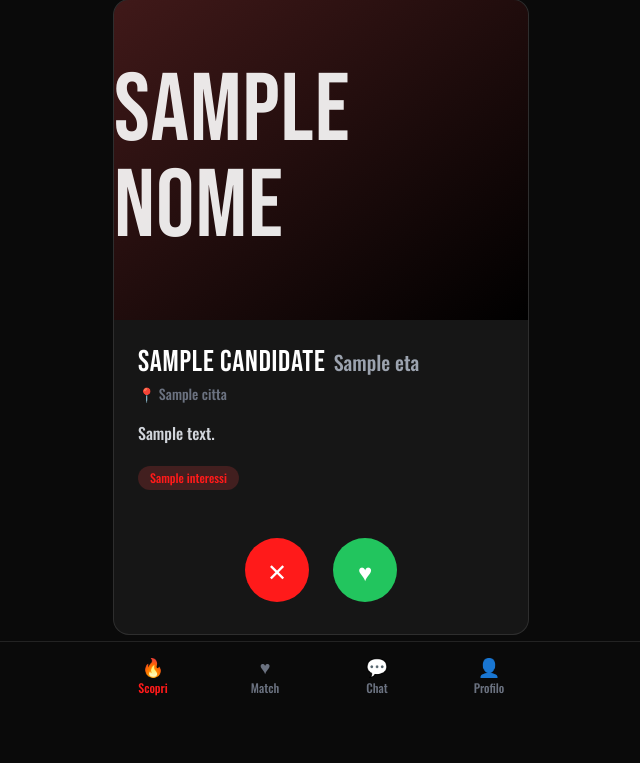
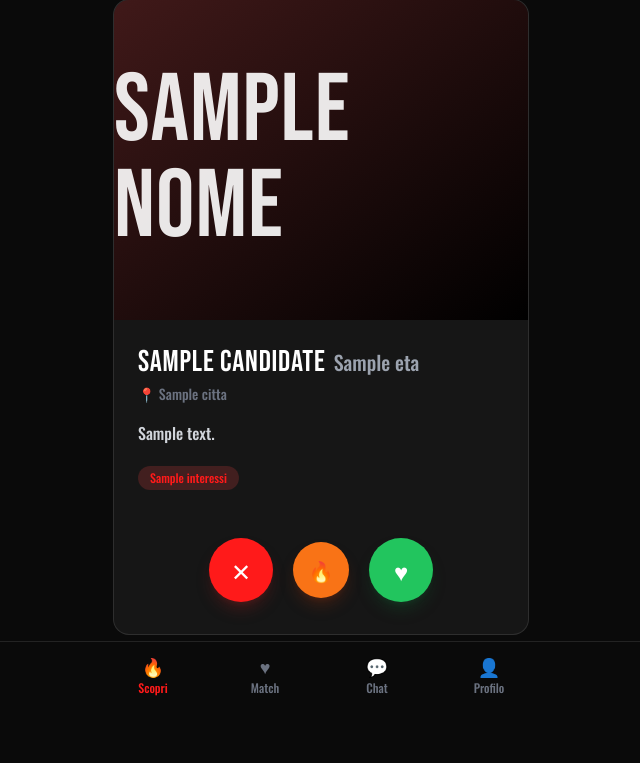
Before and after one commit to LesathX/spark-dating, a FastAPI app: template templates/discover.html in a window 1280 px wide. Shown: the part 94-857 px from the top of the page, without its empty margins (319-959 px from the left). Run offline with FastAPI, Linux system fonts and the light colour scheme; the template is opened without the code that fills it: most values are stand-ins (such as "Sample title", 1, 10 or a date in 2020); some libraries are stand-ins or nearby versions.

Commit message:
Update discover.html

```diff
--- a/templates/discover.html
+++ b/templates/discover.html
@@ -9,9 +9,6 @@
     <style>
         body { background-color: #0a0a0a; font-family: 'Oswald', sans-serif; }
         .font-hot { font-family: 'Bebas Neue', sans-serif; letter-spacing: 1px; }
-        .btn-red { background: #ff1a1a; }
-        .btn-like { background: #22c55e; }
-        .btn-dislike { background: #ff1a1a; }
         .text-red-pure { color: #ff1a1a; }
     </style>
 </head>
@@ -61,16 +58,32 @@
             </div>
 
             <!-- Pulsanti -->
-            <div class="flex justify-center gap-6 pb-8">
+            <div class="flex justify-center items-center gap-5 pb-8">
+                <!-- Dislike (X rossa) -->
                 <form method="post" action="/swipe">
                     <input type="hidden" name="to_user_id" value="{{ candidate.id }}">
                     <input type="hidden" name="tipo" value="dislike">
-                    <button class="w-16 h-16 rounded-full btn-dislike text-white text-2xl flex items-center justify-center">✕</button>
+                    <button class="w-16 h-16 rounded-full bg-[#ff1a1a] text-white text-2xl flex items-center justify-center shadow-lg shadow-red-900/40">
+                        ✕
+                    </button>
                 </form>
+
+                <!-- Superlike (fiamma) -->
+                <form method="post" action="/swipe">
+                    <input type="hidden" name="to_user_id" value="{{ candidate.id }}">
+                    <input type="hidden" name="tipo" value="superlike">
+                    <button class="w-14 h-14 rounded-full bg-orange-500 text-white text-xl flex items-center justify-center shadow-lg shadow-orange-900/40">
+                        🔥
+                    </button>
+                </form>
+
+                <!-- Like (cuore verde) -->
                 <form method="post" action="/swipe">
                     <input type="hidden" name="to_user_id" value="{{ candidate.id }}">
                     <input type="hidden" name="tipo" value="like">
-                    <button class="w-16 h-16 rounded-full btn-like text-white text-2xl flex items-center justify-center">♥</button>
+                    <button class="w-16 h-16 rounded-full bg-[#22c55e] text-white text-2xl flex items-center justify-center shadow-lg shadow-green-900/40">
+                        ♥
+                    </button>
                 </form>
             </div>
         </div>
```
